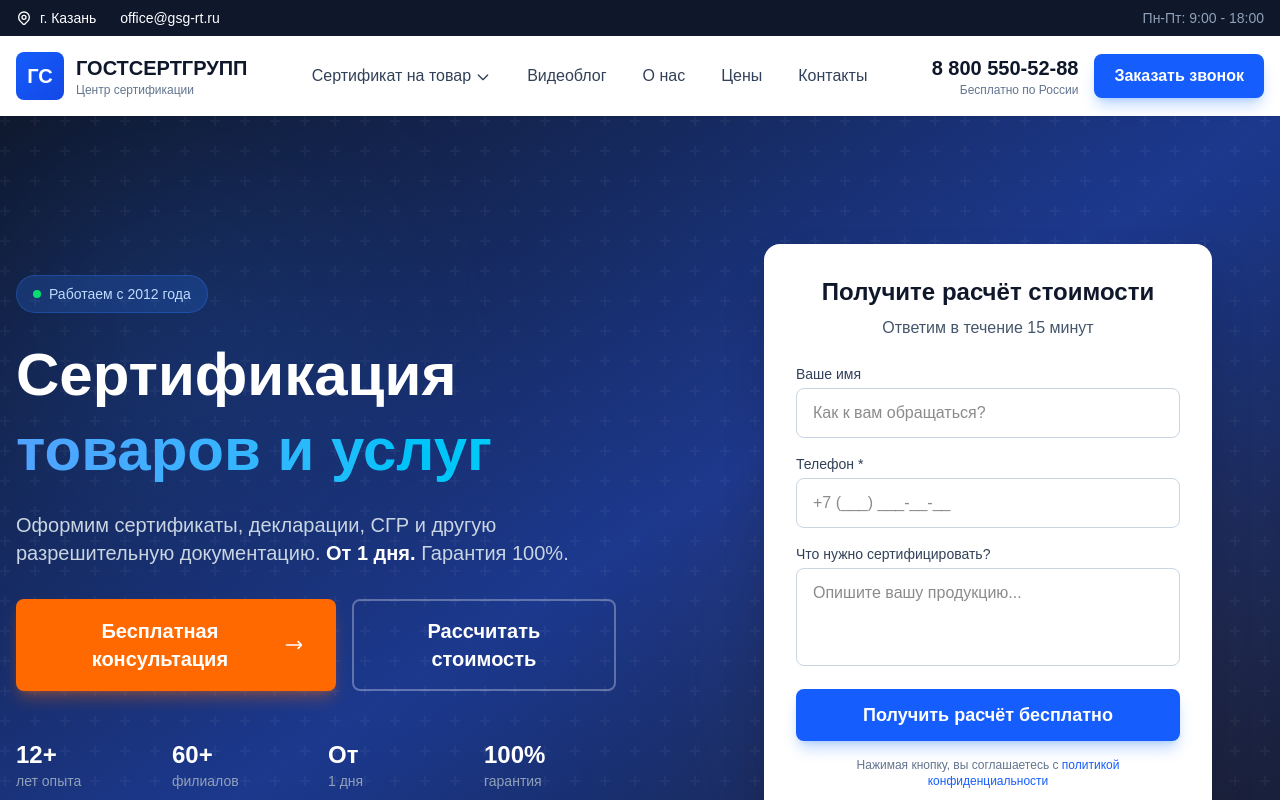
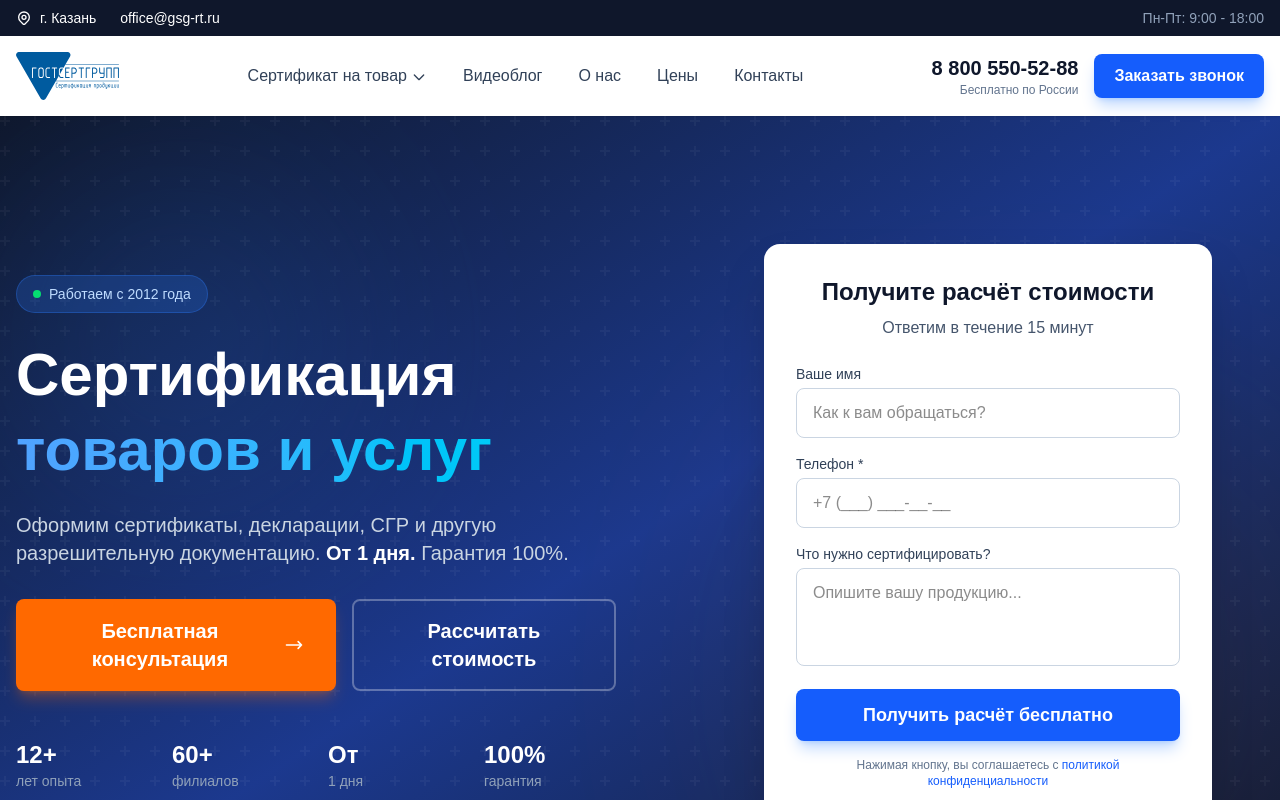
Before and after one commit to KZNGSG/gsg-rt-new, a Next.js app: page / in a window 1280 px wide. Shown: the top 800 px of the page. Built offline with nearby package versions, Linux system fonts and the light colour scheme.

Commit message:
Добавлен логотип ГОСТСЕРТГРУПП

```diff
--- a/src/components/layout/Header.tsx
+++ b/src/components/layout/Header.tsx
@@ -2,6 +2,7 @@
 
 import { useState } from 'react';
 import Link from 'next/link';
+import Image from 'next/image';
 import { Button } from '@/components/ui/Button';
 import { SITE_CONFIG, MAIN_NAV } from '@/lib/constants';
 import { cn } from '@/lib/utils';
@@ -37,14 +38,15 @@ export function Header() {
       <div className="container mx-auto px-4">
         <div className="flex justify-between items-center h-20">
           {/* Логотип */}
-          <Link href="/" className="flex items-center gap-3">
-            <div className="w-12 h-12 bg-gradient-to-br from-blue-600 to-blue-700 rounded-lg flex items-center justify-center">
-              <span className="text-white font-bold text-xl">ГС</span>
-            </div>
-            <div className="hidden sm:block">
-              <div className="font-bold text-xl text-slate-900">ГОСТСЕРТГРУПП</div>
-              <div className="text-xs text-slate-500">Центр сертификации</div>
-            </div>
+          <Link href="/" className="flex items-center">
+            <Image
+              src="/logo.svg"
+              alt="ГОСТСЕРТГРУПП - Центр сертификации"
+              width={200}
+              height={50}
+              className="h-12 w-auto"
+              priority
+            />
           </Link>
 
           {/* Десктопное меню */}
```
Also changed, not shown: public/logo.svg (added).
